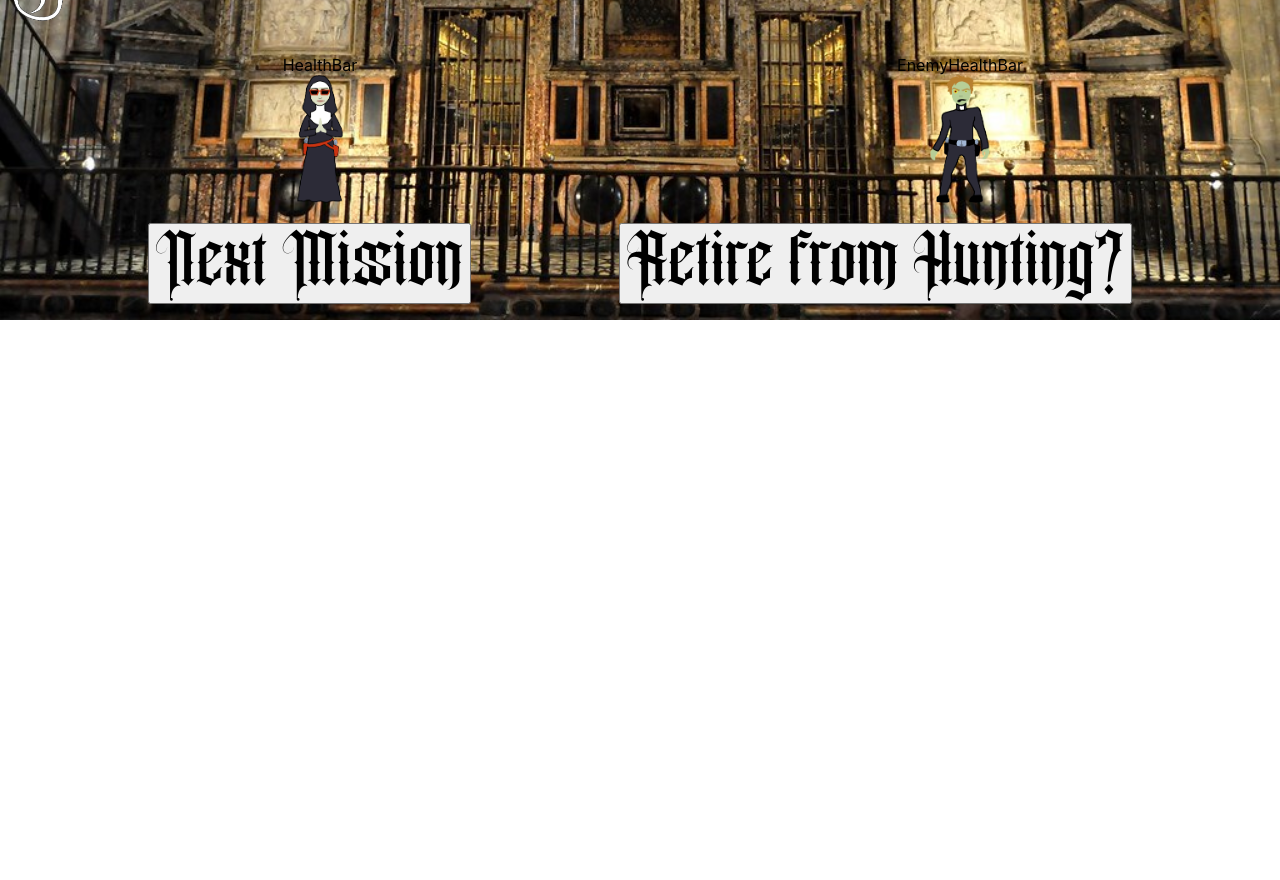
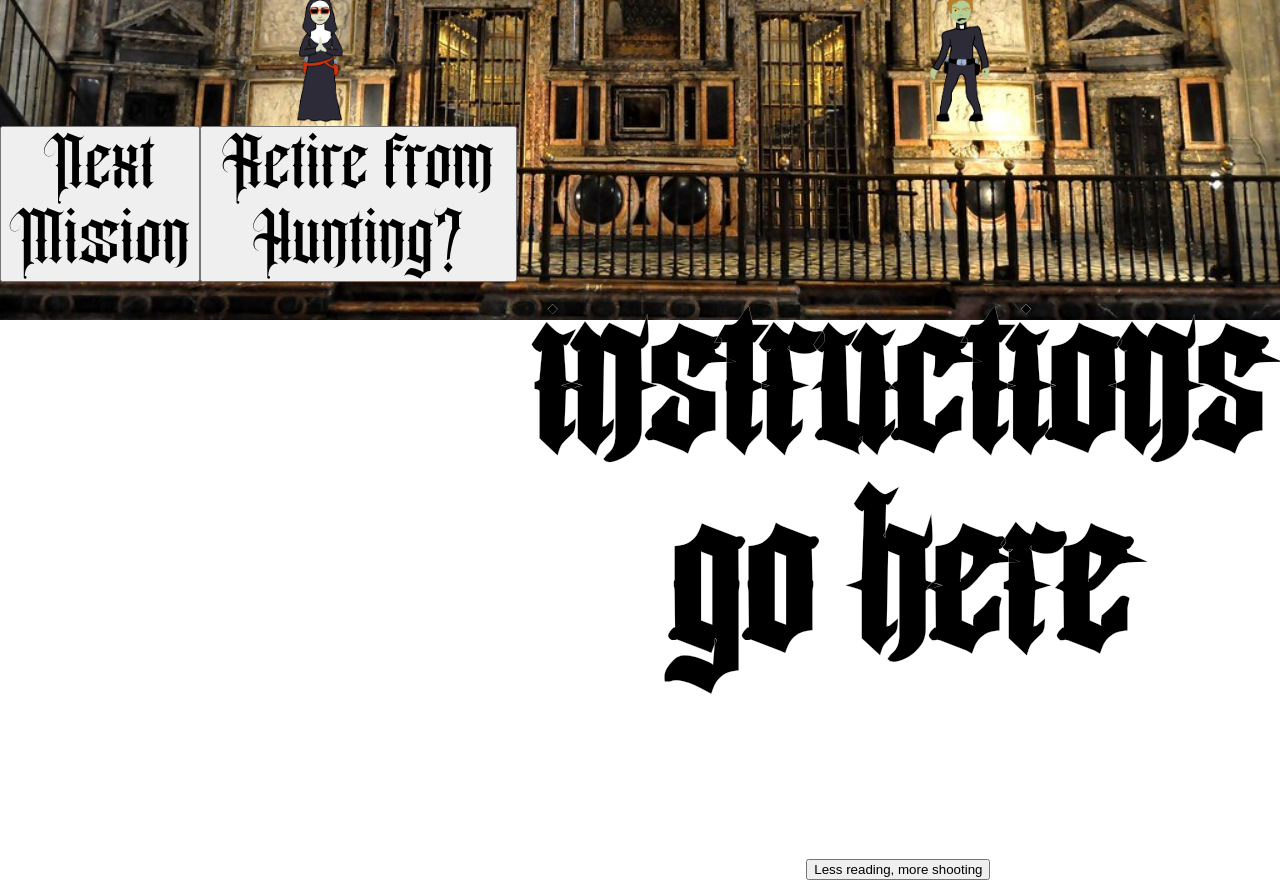
Before and after one commit to PatrickGBecker/nunslinger, a React (Create React App) app: page /game in a window 1280 px wide. Shown: the part 480-1360 px from the top of the page. Before the commit the page ends 800 px from the top, so only its background shows below. Built offline with nearby package versions, Linux system fonts and the light colour scheme; no server answers.

Commit message:
Add functioning instructions display logic

```diff
--- a/src/component/Game/Game.tsx
+++ b/src/component/Game/Game.tsx
@@ -1,4 +1,4 @@
-import React, { useState } from 'react';
+import React, { useEffect, useState } from 'react';
 import { Link } from 'react-router-dom';
 import ReactPlayer from 'react-player';
 import Player from '../Characters/Player';
@@ -9,9 +9,49 @@ import './Game.css';
 // import HealthBar from '../HealthBar/HealthBar'
 const music = require('../../Assets/Music/testMusic.mp3');
 
-const Game = () => {
+interface Props{
+    celebration: string
+}
 
-const [celebration, setCelebration] = useState<string>('')
+const Game = (props: Props) => {
+
+const [instructions, setInstructions] = useState<any>(false)
+const [missionCount, setMissionCount] = useState<number>(0)
+const [gameCount, setGameCount] = useState<number>(0)
+const [shotFirst, setShotFirst] = useState<boolean>(false)
+let gameInstructions:any
+
+// const setTimeout(() => {
+
+// }, timeout);
+
+
+const hideInstructions = () => {
+    setInstructions(false)
+}
+
+useEffect(() => {
+    if (gameCount === 0){
+        setInstructions(true)
+    }
+}, [])
+
+const viewInstructions = () => {
+
+    if (gameCount === 0 && instructions === true) {
+        return (
+            <div className="game-instructions">
+                <h1>instructions go here</h1>
+                <button className='dismiss-instructions-button' onClick={hideInstructions}>Less reading, more shooting</button>
+            </div>
+        )
+    } else {
+        return null;
+    }
+}
+
+//save it as a variable that only renders the div if both conditions are met, put the instructions in the useeffect div
+
 
     return (
         <div className="game-background">
@@ -46,6 +86,8 @@ const [celebration, setCelebration] = useState<string>('')
                     <Link to='/'>
                         <button className='back-to-main-page'>Retire from Hunting?</button>
                     </Link>
+                    {viewInstructions()}
+
                 </div>
             </section>
         </div>
```
